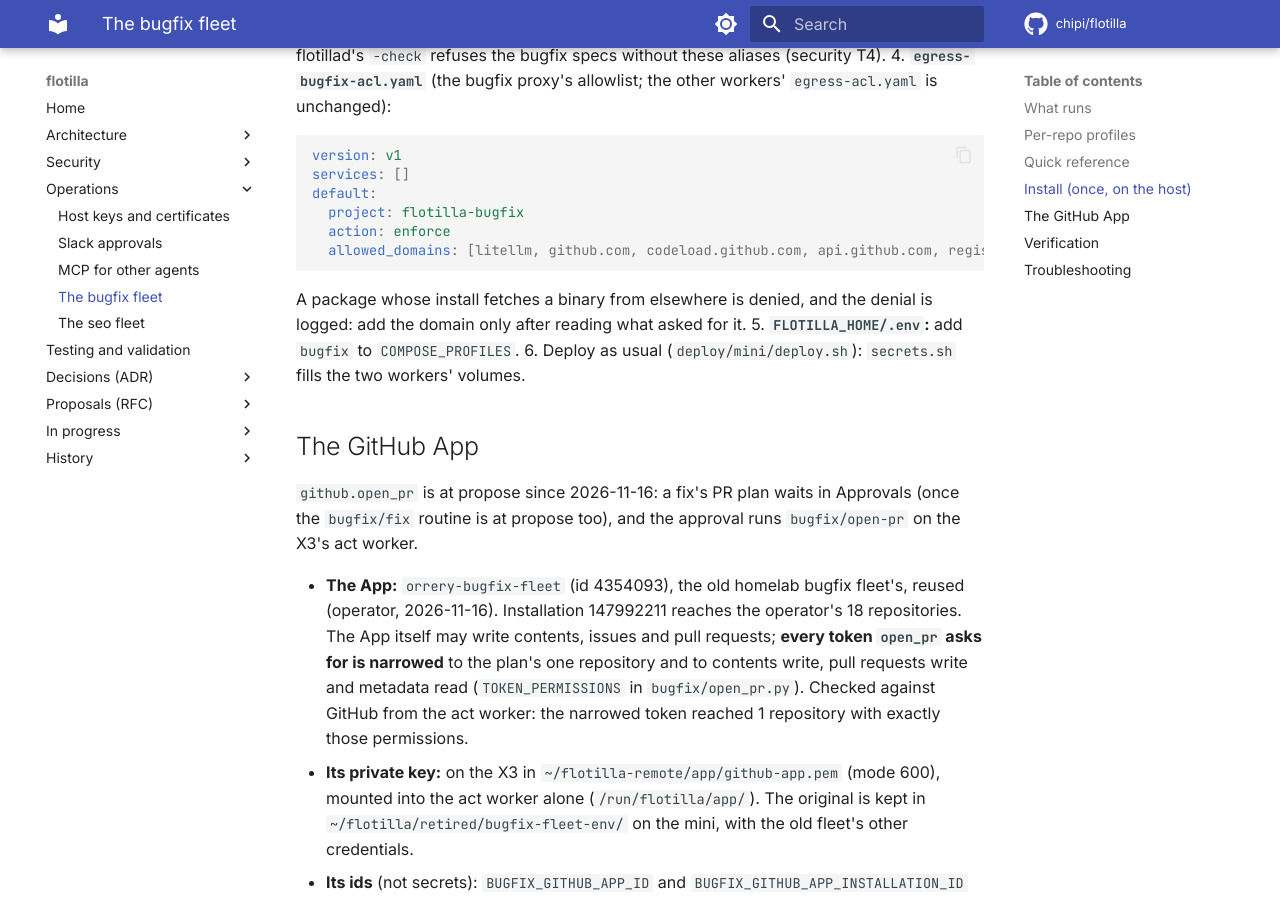
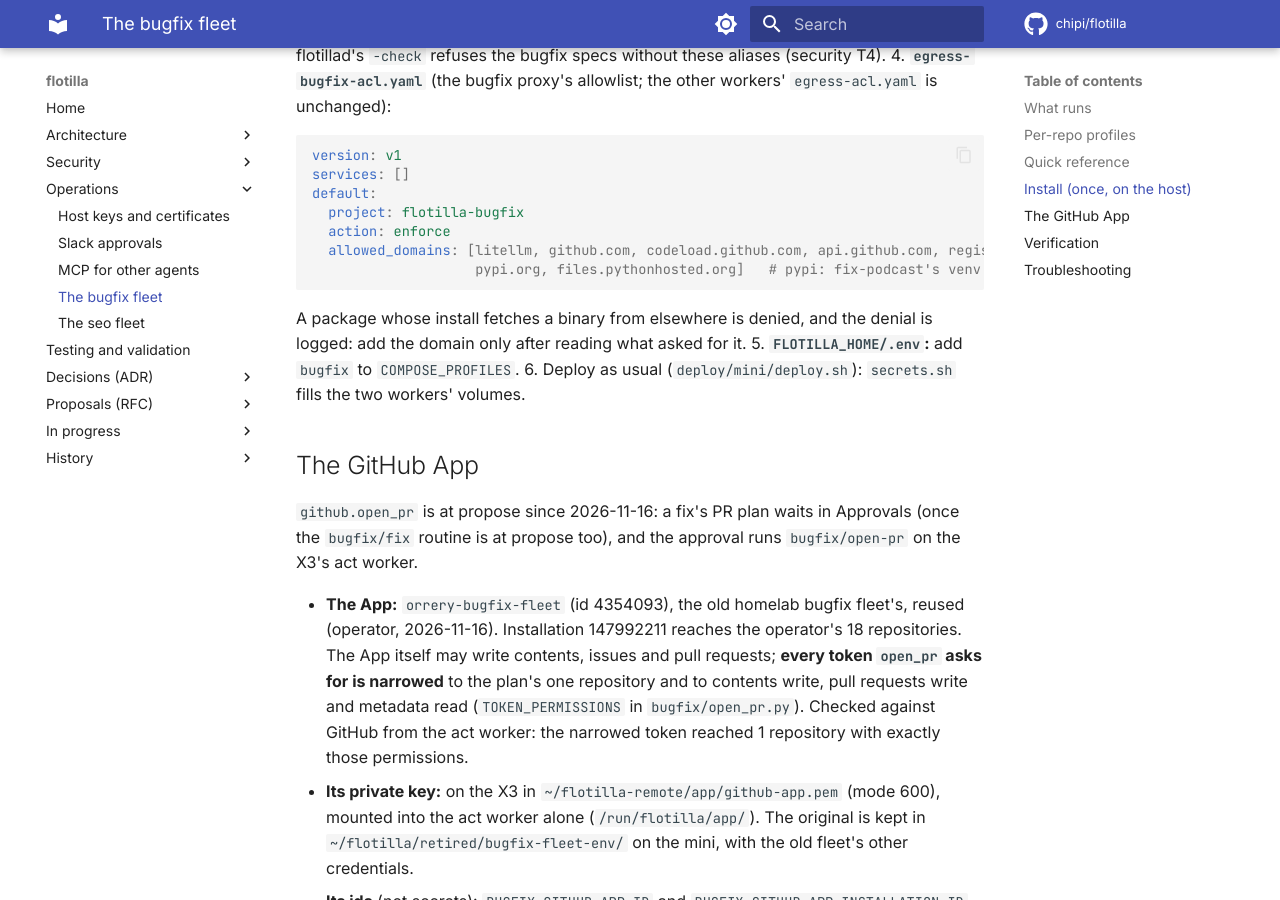
Before and after one commit to chipi/flotilla, an MkDocs documentation site: the page built from docs/operations/bugfix.md, in a window 1280 px wide and 900 px high, scrolled down 4080 px. Built offline with MkDocs 1.6.1 and Material for MkDocs 9.7.7, drawn with Linux system fonts in a browser that asks for light colours; comment, search, counter and statistics services are not loaded.

Commit message:
B8: github.open_pr may act on code_bug_python cases in chipi/podcast_scraper; the bugfix proxy allows PyPI
host/registry.json: code_bug_python in github.open_pr's for_kinds, chipi/podcast_scraper in its repo
enum. The documented egress allowlists (docs/operations/bugfix.md, deploy/remote/README.md) add
pypi.org and files.pythonhosted.org for fix-podcast's venv. fix-podcast and intake-podcast stay
disabled until the operator's go. make ci-fast PASS.

Co-Authored-By: Claude Opus 5.5 <noreply@anthropic.com>
Claude-Session: https://claude.ai/code/session_01DJqN6sxKNTCgKDsvQvKKZd

````diff
--- a/docs/operations/bugfix.md
+++ b/docs/operations/bugfix.md
@@ -147,7 +147,8 @@ printed.
    default:
      project: flotilla-bugfix
      action: enforce
-     allowed_domains: [litellm, github.com, codeload.github.com, api.github.com, registry.npmjs.org]
+     allowed_domains: [litellm, github.com, codeload.github.com, api.github.com, registry.npmjs.org,
+                       pypi.org, files.pythonhosted.org]   # pypi: fix-podcast's venv
    ```
 
    A package whose install fetches a binary from elsewhere is denied, and the denial is logged: add
````
Also changed, not shown: deploy/remote/README.md (+2 -1 lines), 1 other file.
